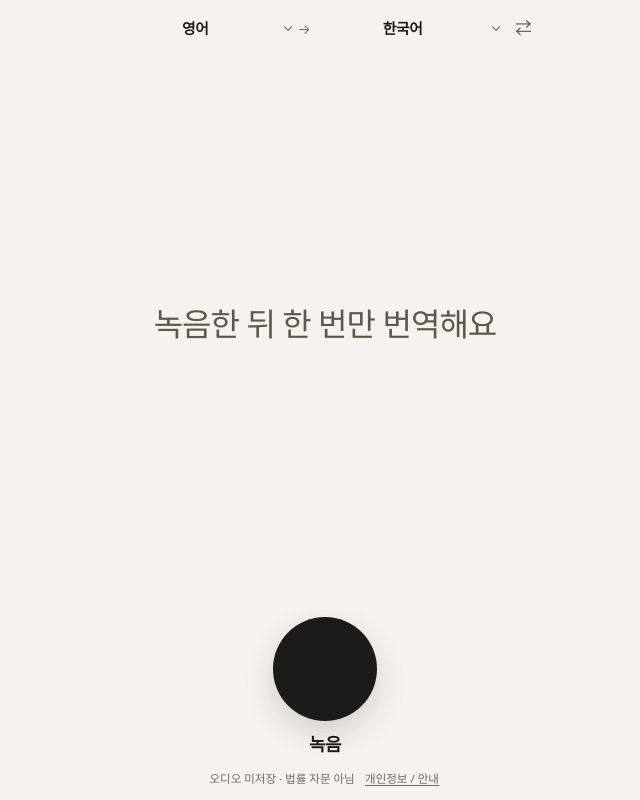
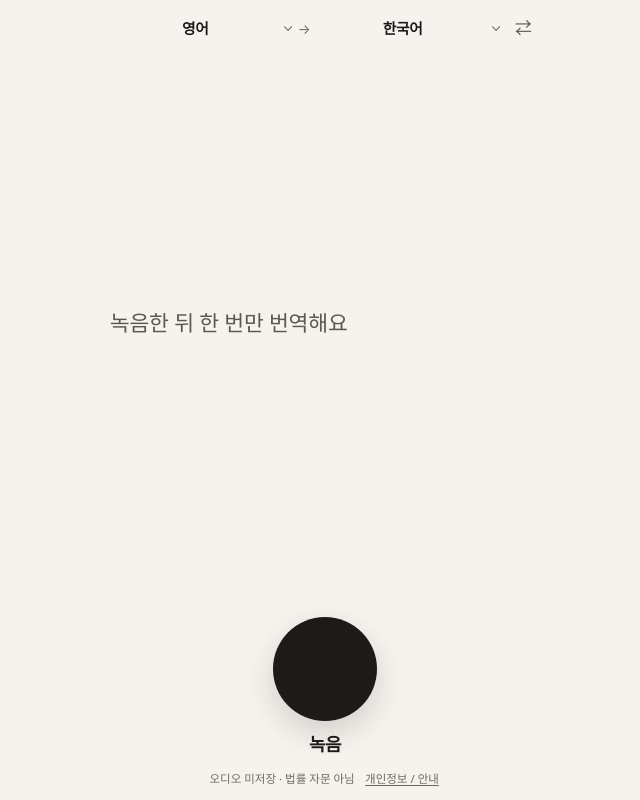
Before and after one commit to ppangshin/travel-translator, a React (Vite) app: page / in a window 1280 px wide. Shown: the whole page, without its empty margins (315-955 px from the left). Built offline with nearby package versions, Linux system fonts and the light colour scheme.

Commit message:
Make translation easier to read

```diff
--- a/src/App.tsx
+++ b/src/App.tsx
@@ -357,6 +357,11 @@ export default function App() {
       <main className="stage">
         <div className="stage-inner">
           {big && (
+            <>
+              {!quiet && !recording && translation && (
+                <p className="kicker">번역</p>
+              )}
+              {recording && heard && <p className="kicker">듣는 중</p>}
               <p
                 className={quiet ? 'result result-wait' : 'result'}
                 aria-live={recording ? 'off' : 'polite'}
@@ -364,6 +369,7 @@ export default function App() {
               >
                 {big}
               </p>
+            </>
           )}
 
           {translating && heard && <p className="stage-note">번역 중</p>}
--- a/src/index.css
+++ b/src/index.css
@@ -150,26 +150,38 @@ select:disabled {
 
 .stage-inner {
   margin-block: auto;
-  padding: 1.35rem 0.15rem 1.75rem;
-  text-align: center;
+  padding: 1.1rem 0.2rem 1.6rem;
+  text-align: left;
 }
 
-/* One size. Length wraps; it does not shrink into a new type size. */
+.kicker {
+  margin: 0 0 0.55rem;
+  font-size: 0.75rem;
+  font-weight: 600;
+  letter-spacing: 0.04em;
+  color: var(--faint);
+}
+
+/* Reading block: left aligned, normal weight, open line height.
+   Centered bold type makes Korean hard to track. */
 .result {
   margin: 0;
-  font-weight: 650;
-  font-size: 2rem;
-  line-height: 1.45;
-  letter-spacing: -0.03em;
-  text-wrap: balance;
+  max-width: 18rem;
+  font-weight: 500;
+  font-size: 1.7rem;
+  line-height: 1.65;
+  letter-spacing: -0.01em;
+  text-wrap: pretty;
   word-break: keep-all;
-  overflow-wrap: anywhere;
+  overflow-wrap: break-word;
   color: var(--ink);
 }
 
 .result-wait {
   color: var(--muted);
-  font-weight: 550;
+  font-weight: 450;
+  font-size: 1.35rem;
+  line-height: 1.55;
 }
 
 .hero-hint {
```
Lines whose indentation alone changed are shown as unchanged.
